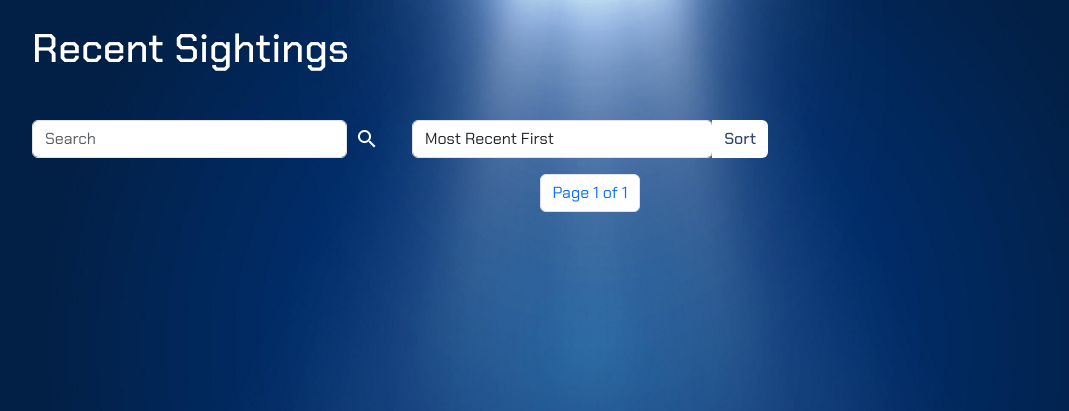
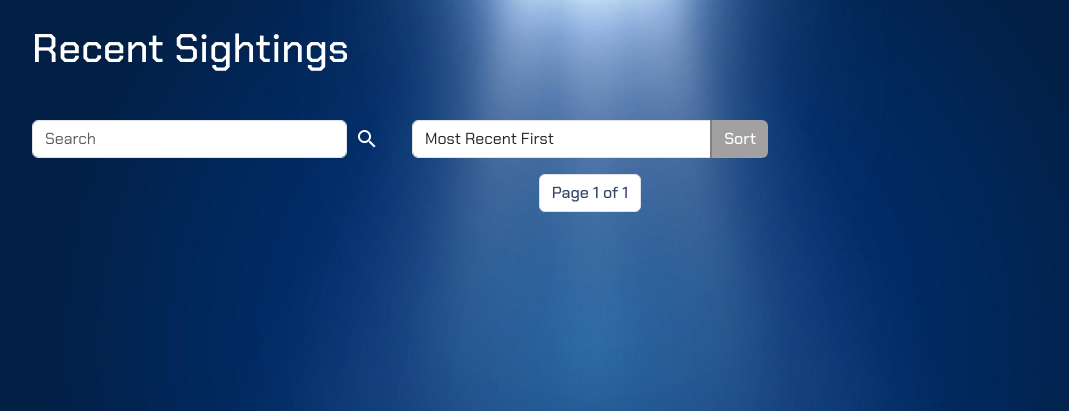
Before and after one commit to spbovarnick/anomalies-anonymous, a Django app: page /sightings/ in a window 1280 px wide. Shown: the part 56-467 px from the top of the page, without its empty margins (50-1119 px from the left). Run offline with Django 4.2, Linux system fonts and the light colour scheme; data that the repository does not hold is empty.

Commit message:
sorter styled

```diff
--- a/anomaliesanonymous/main_app/static/css/style.css
+++ b/anomaliesanonymous/main_app/static/css/style.css
@@ -202,6 +202,29 @@ div.form-text {
     display: none;
 }
 
+
+.dark-blue {
+    color: rgb(54, 70, 110);
+    font-weight: 500;
+}
+
+.dark-blue:hover {
+    color: rgb(128, 145, 186);
+    font-weight: 500;
+}
+
+.sort-btn {
+    color: white;
+    background-color: rgb(162, 160, 160);
+    border-left: 2px solid grey;
+}
+
+.sort-btn:hover {
+    color: white;
+    background-color: rgb(107, 172, 237);
+    border-left: 2px solid grey;
+}
+
 #mobile-account {
     display: none;
 }
--- a/anomaliesanonymous/main_app/templates/sightings/index.html
+++ b/anomaliesanonymous/main_app/templates/sightings/index.html
@@ -16,13 +16,13 @@
       </div>
       <div class="col-md-6 col-lg-4 mb-6">
         <form action="{% url 'index' %}" method="GET" class="input-group rounded mb-3" style="max-width: 375px;">
-            <select class="form-control rounded" aria-label="" aria-describedby="-addon" name="sort">
+            <select class="form-control rounded-left" aria-label="" aria-describedby="-addon" name="sort">
               <option value="most-recent">Most Recent First</option>
               <option value="oldest">Oldest First</option>
               <option value="newest-posted">Newest Reports</option>
               <option value="oldest-posted">Oldest Reports</option>
             </select>
-            <button class="btn" type="submit">Sort</button>
+            <button class="btn sort-btn" type="submit">Sort</button>
         </form>
       </div>
     </div>
@@ -50,20 +50,20 @@
       <nav class="mb-5 mx-auto">
         <ul class="pagination">
         {% if sightings.has_previous %}
-          <li class="page-item"><a class="page-link" href="?page=1">&laquo; First</a></li>
-          <li class="page-item"><a class="page-link" href="?page={{ sightings.previous_page_number }}">Previous</a></li>
+          <li class="page-item"><a class="page-link dark-blue" href="?page=1">&laquo; First</a></li>
+          <li class="page-item"><a class="page-link dark-blue" href="?page={{ sightings.previous_page_number }}">Previous</a></li>
 
         {% endif %}
 
         <li class="page-item">
-          <a class="page-link">
+          <a class="page-link dark-blue">
             Page {{ sightings.number }} of {{ sightings.paginator.num_pages }}
           </a>
         </li>
 
         {% if sightings.has_next %}
-          <li class="page-item"><a class="page-link" href="?page={{ sightings.next_page_number }}">Next</a></li>
-          <li class="page-item"><a class="page-link" href="?page={{ sightings.paginator.num_pages }}">Last &raquo;</a></li>
+          <li class="page-item"><a class="page-link dark-blue" href="?page={{ sightings.next_page_number }}">Next</a></li>
+          <li class="page-item"><a class="page-link dark-blue" href="?page={{ sightings.paginator.num_pages }}">Last &raquo;</a></li>
         {% endif %}
         </ul>
       </nav>
```
